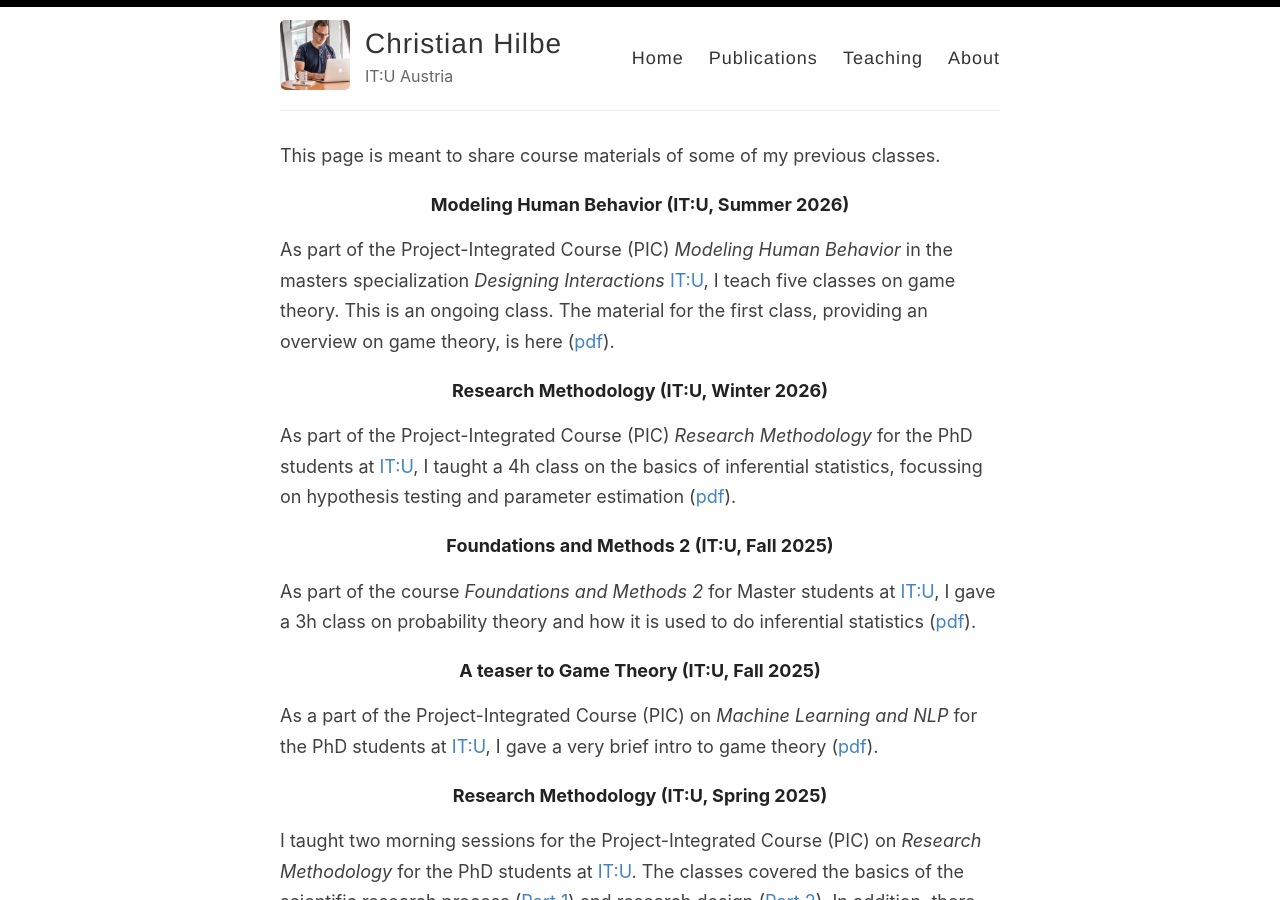
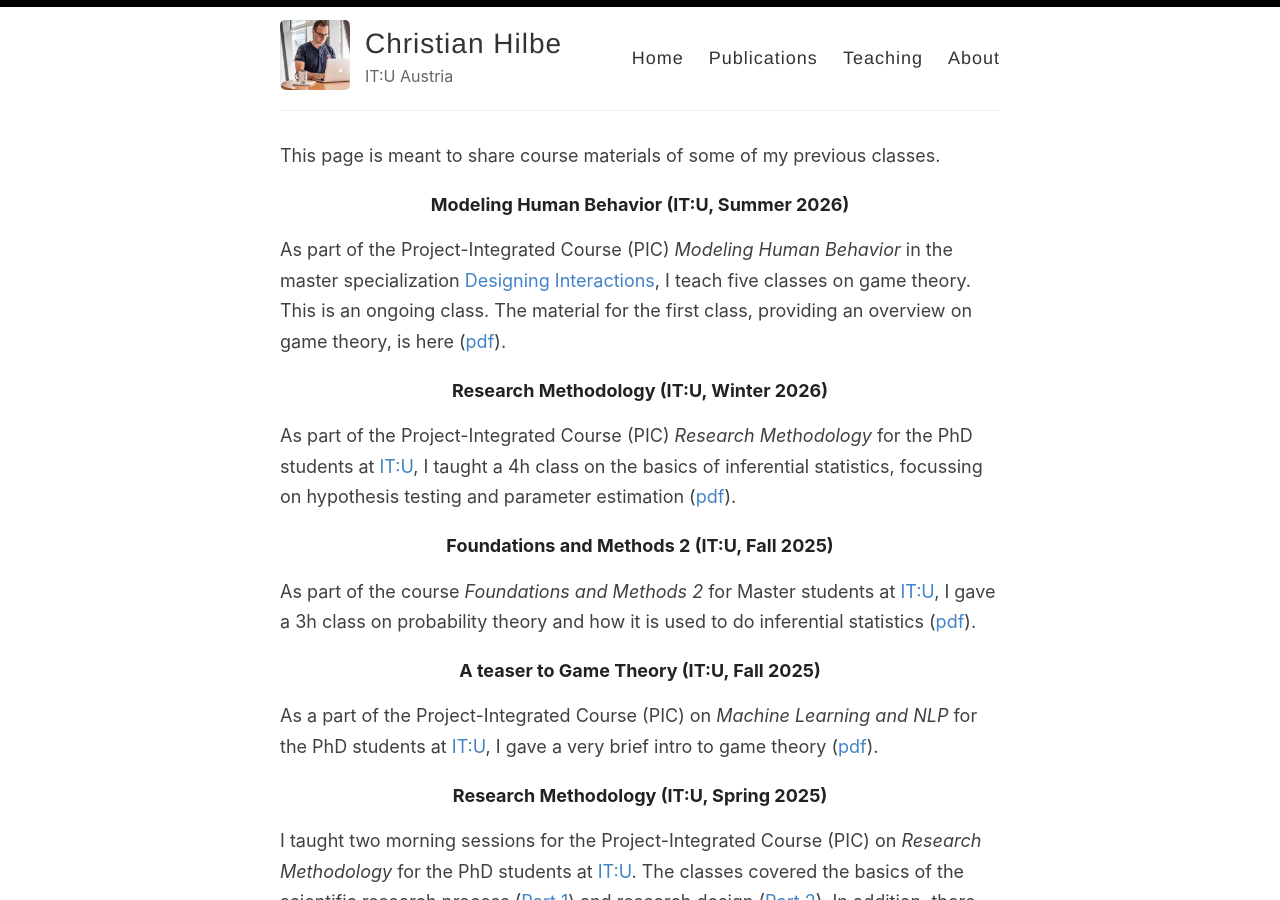
Before and after one commit to christian-hilbe/christian-hilbe.github.io, a Jekyll site: the page built from _pages/teaching.md, in a window 1280 px wide and 900 px high. Built offline with Jekyll 4.4.1, drawn with Linux system fonts in a browser that asks for light colours.

Commit message:
CH: correcting typos

```diff
--- a/_pages/teaching.md
+++ b/_pages/teaching.md
@@ -7,7 +7,7 @@ permalink: /teaching/
 This page is meant to share course materials of some of my previous classes.
 
 ###### Modeling Human Behavior (IT:U, Summer 2026)
-As part of the Project-Integrated Course (PIC) *Modeling Human Behavior* in the masters specialization *Designing Interactions* [IT:U](https://it-u.at/en/study-program/designing-interactions_2/), I teach five classes on game theory.
+As part of the Project-Integrated Course (PIC) *Modeling Human Behavior* in the master specialization [Designing Interactions](https://it-u.at/en/study-program/designing-interactions_2/), I teach five classes on game theory.
 This is an ongoing class. The material for the first class, providing an overview on game theory, is here ([pdf](../files/teaching/2026_MHB/Notes_Pt1.pdf)).
 
 ###### Research Methodology (IT:U, Winter 2026)
```
